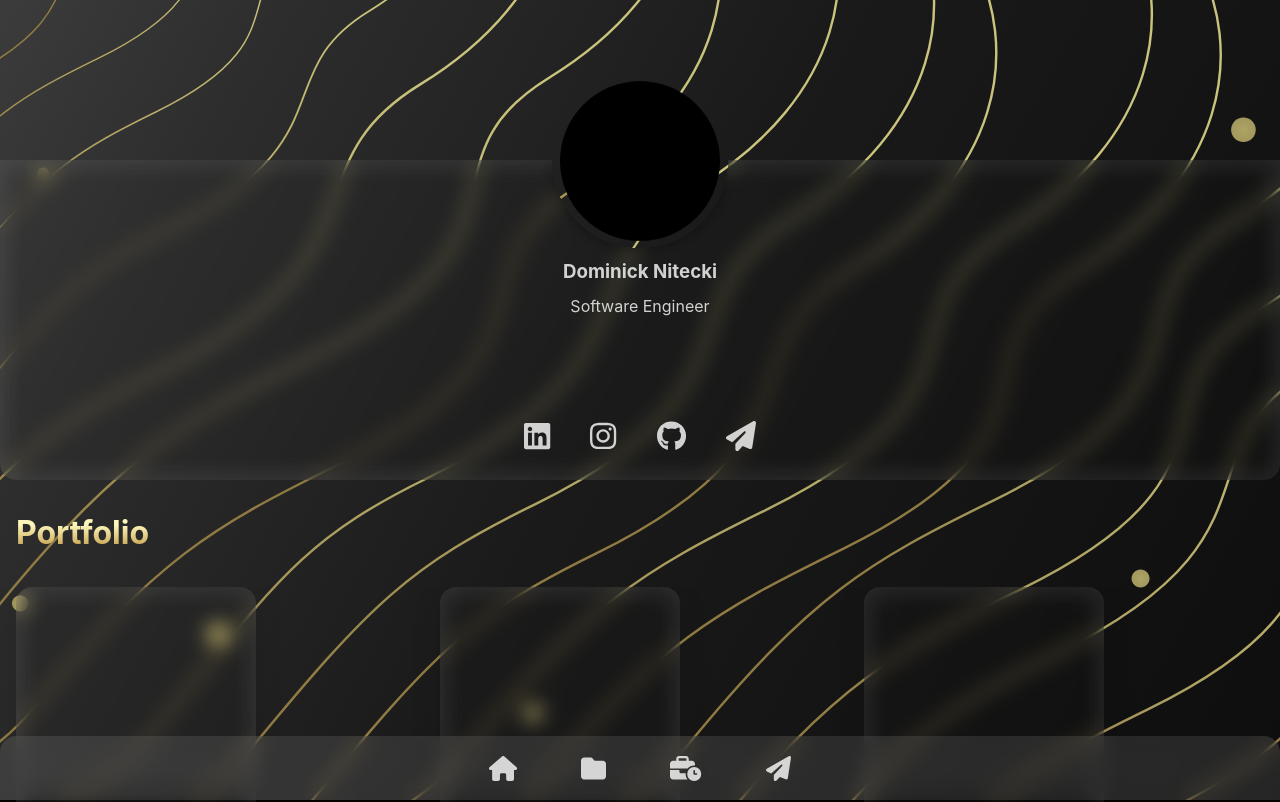
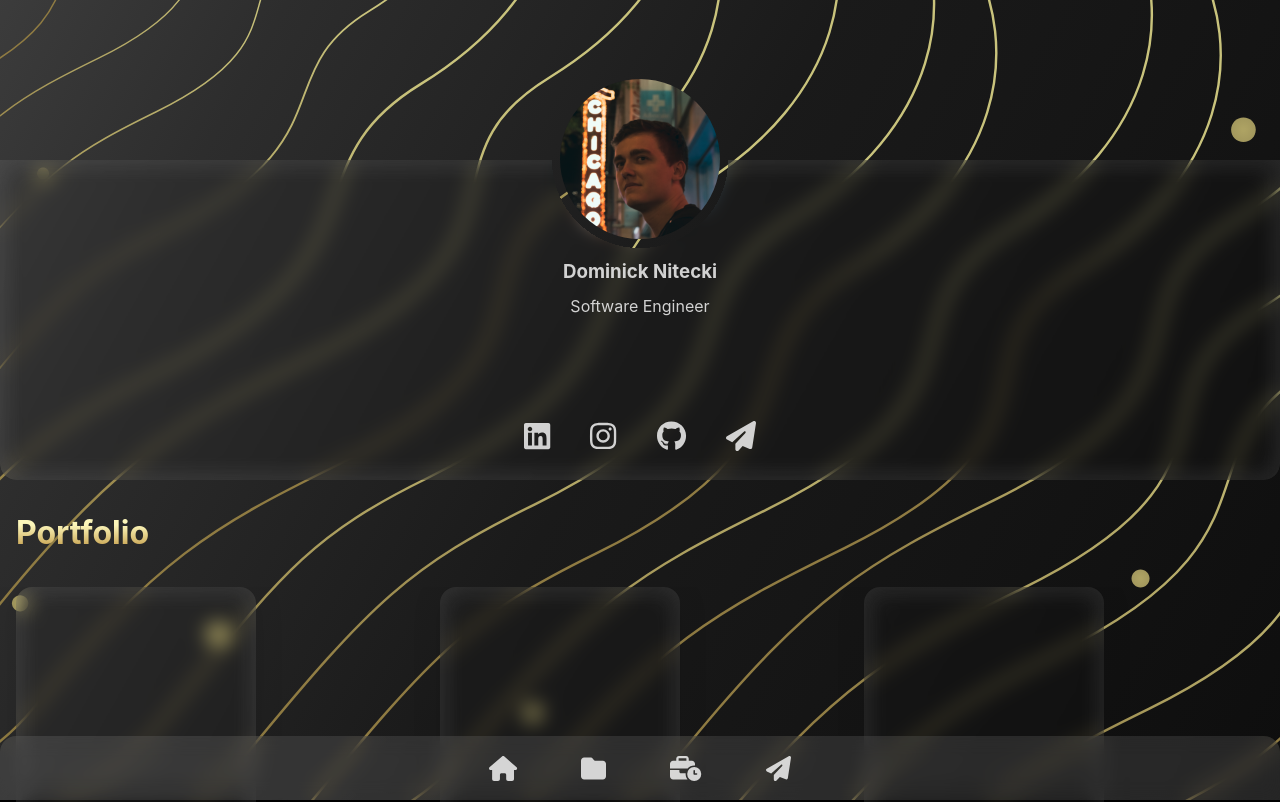
Before and after one commit to dnitecki/personal-website-ui, a React (Create React App) app: page / in a window 1280 px wide. Shown: the top 802 px of the page. Built offline with nearby package versions, Linux system fonts and the light colour scheme; the HTML template or start-up script is replaced by a standard one.

Commit message:
flip animation

```diff
--- a/src/components/header/Header.scss
+++ b/src/components/header/Header.scss
@@ -39,8 +39,8 @@
   right: 0;
   bottom: 0;
   transform-style: preserve-3d;
-  -webkit-animation: flip 10s infinite ease-in-out;
-  animation: flip 10s infinite ease-in-out;
+  -webkit-animation: flip 15s infinite ease-in-out;
+  animation: flip 15s infinite ease-in-out;
 }
 .header {
   display: flex;
@@ -104,9 +104,18 @@
 }
 @keyframes flip {
   0% {
+    transform: rotateX(180deg);
+  }
+  10% {
     transform: rotateX(0deg);
   }
-  50% {
+  60% {
+    transform: rotateX(0deg);
+  }
+  70% {
+    transform: rotateX(180deg);
+  }
+  100% {
     transform: rotateX(180deg);
   }
 }
```
